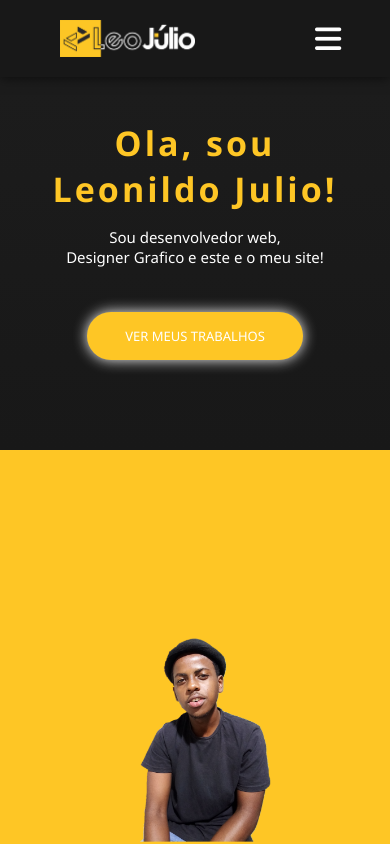
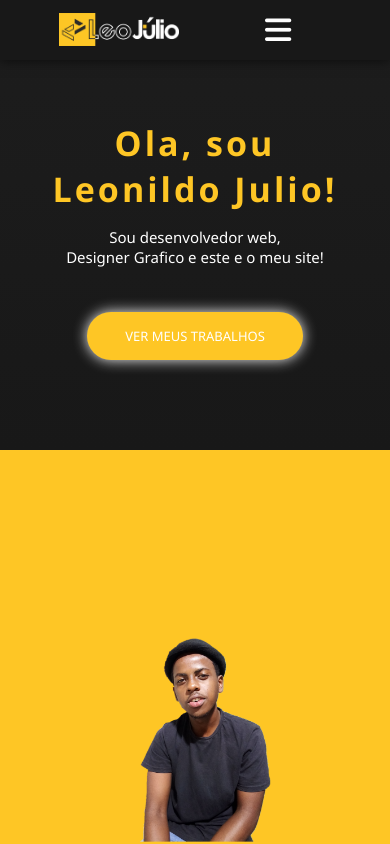
Before and after one commit to leojulio00/MeuPortifolio, a plain HTML site: page index.html in a window 390 px wide. Shown: the top 844 px of the page. Drawn offline with Linux system fonts and the light colour scheme.

Commit message:
factoracao e adicao de melhorias no navbar do css, adicao de melhorias na responsividade e performance do navbar

```diff
--- a/css/herder.css
+++ b/css/herder.css
@@ -12,7 +12,7 @@
     display: grid;
     grid-template-columns: 10% 1fr 1.fr 10%;
     grid-template-areas: "none logo menu none1";
-    padding: 15px 60px;
+    padding: 10px 10%;
     width: 100%;
     box-shadow: 0px 0px 12px rgba(0,0,0, .68);
     background: #181818;
@@ -23,12 +23,13 @@
   .logo{
     grid-area: logo;
     position: relative;
-    display: inline;
+
 
   }
 
   .logo img{
-    width: 150px;
+    width: 120px;
+    margin-bottom: -4px;
   }
 
   .navbar{
@@ -37,18 +38,19 @@
     text-align: right;
     grid-area: menu;
     justify-content: end;
-    margin-left: 300px;
+    margin-left: 15%;
   }
 
   .navBar .navbar ul{
+    display: flex;
     float: left;
-    display: flex;
+    flex-wrap: nowrap;
     flex-direction: row;
   }
 
   .navBar .navbar ul li{
     display: inline-block;
-    padding: 10px;
+    padding: 5px 10px;
     background: none;
     border: none;
     margin: 0px 5px;
@@ -57,10 +59,10 @@
 
 
   .navBar .navbar ul li a{
-    font-size: 19px;
+    font-size: 13px;
     display: block;
     color: white;
-    font-weight: 550;
+    font-weight: 300;
     letter-spacing: 1px;
     text-align: left;
     text-decoration: none;
@@ -171,64 +173,11 @@
     padding-top: 35%;
   }
 
-  @media (max-width: 1310px){
-    .navBar .navbar ul li a{
-      font-size: 16px;
-   }
 
-  .logo img{
-    width: 140px;
-  }
-  }
 
-  @media (max-width: 1240px){
-    .navBar .navbar ul li a{
-      font-size: 15.5px;
-   }
-
-  .logo img{
-    width: 135px;
-  }
-
-  }
-
-  @media (max-width: 1170px){
-      .navbar{
-        margin-left: 250px;
-    }
-
-    .logo img{
-      width: 135px;
-      margin-top: 5px;
-    }
-
-    .navBar .navbar ul li a{
-      font-size: 15px;
-      }
-  }
-
-  @media (max-width: 1110px){
-      .navbar{
-        margin-left: 200px;
-    }
-
-    .logo img{
-      width: 135px;
-      margin-top: 5px;
-    }
-
-  }
-
-  @media (max-width: 1055px){
-    .navbar{
-      margin-left: 150px;
-    }
-
-  }
-
-  @media (max-width: 1010px){
-    .navbar{
-      margin-left: 550px;
+  @media (max-width: 1000px){
+    .navBar{
+      padding: 10px 4%;
     }
 
     .navbar .menu--list__list ul li{
@@ -355,25 +304,7 @@
     }
   }
 
-  @media (max-width: 830px){
-    .navbar{
-      margin-left: 150px;
-  }
 
-  }
-
-  @media (max-width: 800px){
-    .navbar{
-      margin-left: 140px;
-  }
-
-
-  @media (max-width: 400px){
-    .navbar{
-      margin-left: 120px;
-    }
-
-  }
 
   .hero .txt :nth-child(2){
     font-size: 15px;
@@ -388,36 +319,3 @@
     width: 170px;
 
   }
-
-
-}
-
-  @media (max-width: 350px){
-
-    .navbar{
-      margin-left: 90px;
-    }
-
-    .logo img{
-      width: 120px;
-    }
-
-
-
-}
-
-  @media (max-width: 300px){
-    .navbar{
-      margin-left: 70px;
-    }
-
-
-  }
-
-  @media (max-width: 280px){
-    .navbar{
-      margin-left: 50px;
-    }
-
-
-  }
```
